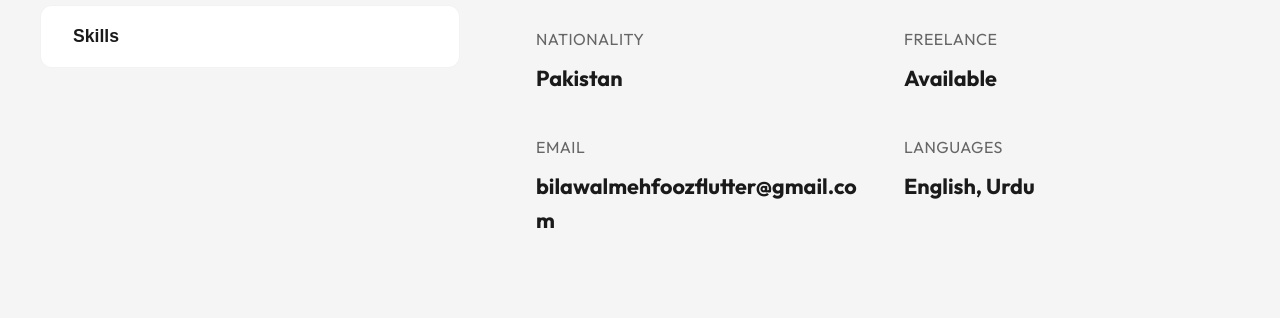
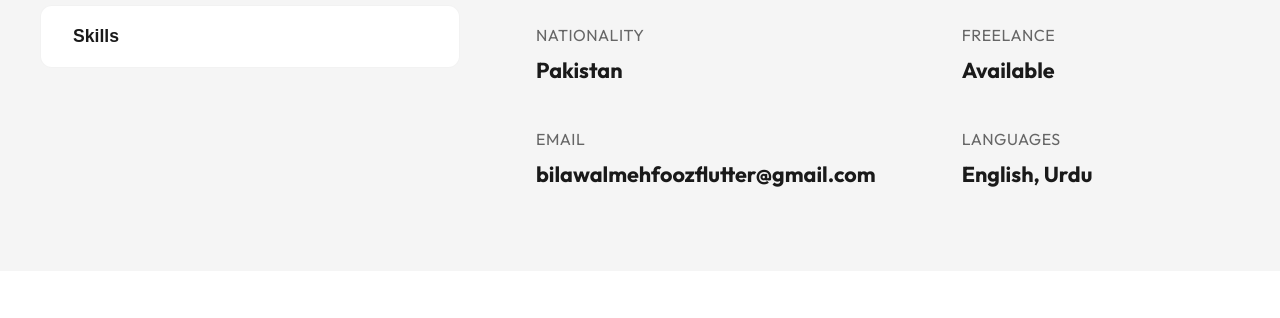
Before and after one commit to Bilawal-Mehfooz-Malik/portfolio-web, a plain HTML site: page index.html in a window 1280 px wide. Shown: the part 1335-1653 px from the top of the page. After the commit the page ends 1606 px from the top, so only its background shows below. Drawn offline with Linux system fonts and the light colour scheme.

Commit message:
updated about section

```diff
--- a/src/style.css
+++ b/src/style.css
@@ -776,15 +776,15 @@ body {
 
 .info-grid {
   display: grid;
-  grid-template-columns: 1fr 1fr;
-  gap: 2rem;
+  grid-template-columns: 1.3fr 1fr;
+  gap: 4rem;
   row-gap: 2.5rem;
 }
 
 .info-item {
   display: flex;
   flex-direction: column;
-  gap: 0.5rem;
+  gap: 0.25rem;
   overflow: hidden;
 }
 
```
